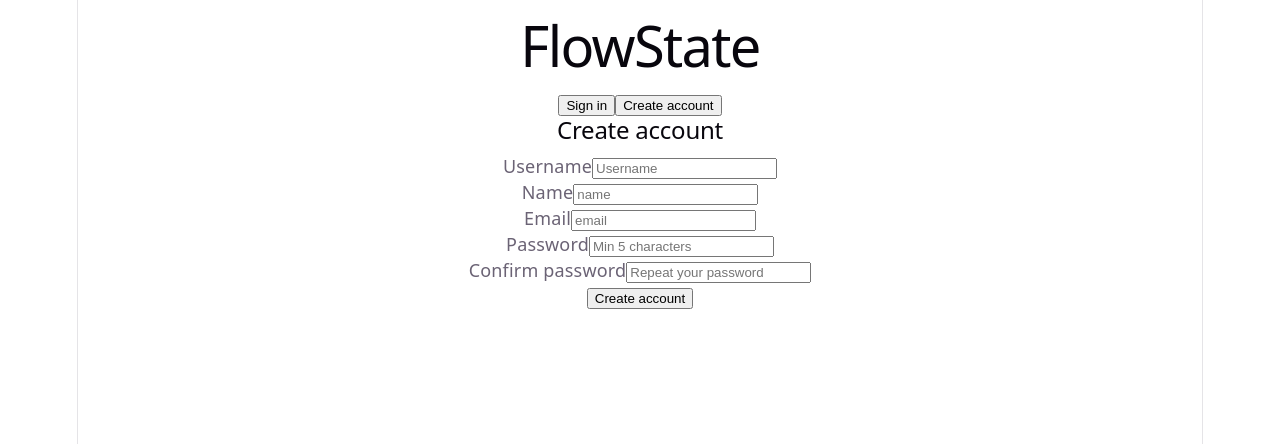
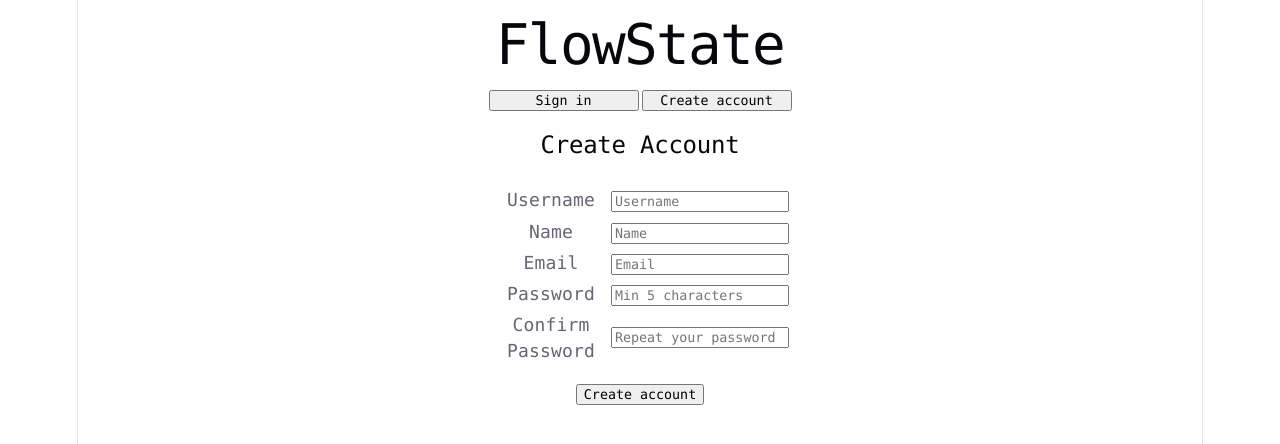
Before and after one commit to qmcco/2830_Final_Project_FlowState, a React (Vite) app in the folder git/2830_FlowState_MERN_Project/client/: page / in a window 1280 px wide. Both pictures are taken after typing "name@example.com", "Sample" into the empty fields and a click on the button "Create account". Shown: the top 444 px of the page. Built offline with nearby package versions, Linux system fonts and the light colour scheme.

Commit message:
(5/3/2026) - Styling Changes, Added Delete Button To Tasks
Various styling changes in App.css. Added delete button to tasks, allowing users to delete them.

```diff
--- a/git/2830_FlowState_MERN_Project/client/src/App.css
+++ b/git/2830_FlowState_MERN_Project/client/src/App.css
@@ -1,201 +1,69 @@
-.counter {
-  font-size: 16px;
-  padding: 5px 10px;
-  border-radius: 5px;
-  color: var(--accent);
-  background: var(--accent-bg);
-  border: 2px solid transparent;
-  transition: border-color 0.3s;
-  margin-bottom: 24px;
 
-  &:hover {
-    border-color: var(--accent-border);
-  }
-  &:focus-visible {
-    outline: 2px solid var(--accent);
-    outline-offset: 2px;
-  }
+
+/*NON DEFAULT CODE*/
+
+* {
+  font-family: Lucida Console, Monaco, monospace;
 }
 
-.hero {
-  position: relative;
-
-  .base,
-  .framework,
-  .vite {
-    inset-inline: 0;
-    margin: 0 auto;
-  }
-
-  .base {
-    width: 170px;
-    position: relative;
-    z-index: 0;
-  }
-
-  .framework,
-  .vite {
-    position: absolute;
-  }
-
-  .framework {
-    z-index: 1;
-    top: 34px;
-    height: 28px;
-    transform: perspective(2000px) rotateZ(300deg) rotateX(44deg) rotateY(39deg)
-      scale(1.4);
-  }
-
-  .vite {
-    z-index: 0;
-    top: 107px;
-    height: 26px;
-    width: auto;
-    transform: perspective(2000px) rotateZ(300deg) rotateX(40deg) rotateY(39deg)
-      scale(0.8);
-  }
+.landingbar {
+  display: flex;
+  flex-direction: row;
+  justify-content: center;
+  gap: 3px;
+  margin: 20px;
 }
 
-#center {
+.landingbutton {
+  min-width: 150px;
+}
+
+.form {
   display: flex;
   flex-direction: column;
-  gap: 25px;
-  place-content: center;
-  place-items: center;
-  flex-grow: 1;
-
-  @media (max-width: 1024px) {
-    padding: 32px 20px 24px;
-    gap: 18px;
-  }
+  justify-content: center;
+  align-items: center;
 }
 
-#next-steps {
+.inputform {
   display: flex;
-  border-top: 1px solid var(--border);
-  text-align: left;
-
-  & > div {
-    flex: 1 1 0;
-    padding: 32px;
-    @media (max-width: 1024px) {
-      padding: 24px 20px;
-    }
-  }
-
-  .icon {
-    margin-bottom: 16px;
-    width: 22px;
-    height: 22px;
-  }
-
-  @media (max-width: 1024px) {
-    flex-direction: column;
-    text-align: center;
-  }
+  flex-direction: column;
+  align-items: flex-start;
+  gap: 5px;
+  margin: 20px;
 }
 
-#docs {
-  border-right: 1px solid var(--border);
-
-  @media (max-width: 1024px) {
-    border-right: none;
-    border-bottom: 1px solid var(--border);
-  }
+.inputdiv {
+  display: flex;
+  align-items: center;
 }
 
-#next-steps ul {
-  list-style: none;
-  padding: 0;
-  display: flex;
-  gap: 8px;
-  margin: 32px 0 0;
-
-  .logo {
-    height: 18px;
-  }
-
-  a {
-    color: var(--text-h);
-    font-size: 16px;
-    border-radius: 6px;
-    background: var(--social-bg);
-    display: flex;
-    padding: 6px 12px;
-    align-items: center;
-    gap: 8px;
-    text-decoration: none;
-    transition: box-shadow 0.3s;
-
-    &:hover {
-      box-shadow: var(--shadow);
-    }
-    .button-icon {
-      height: 18px;
-      width: 18px;
-    }
-  }
-
-  @media (max-width: 1024px) {
-    margin-top: 20px;
-    flex-wrap: wrap;
-    justify-content: center;
-
-    li {
-      flex: 1 1 calc(50% - 8px);
-    }
-
-    a {
-      width: 100%;
-      justify-content: center;
-      box-sizing: border-box;
-    }
-  }
+.inputlabel {
+  display: inline-block;
+  width: 120px;
 }
-
-#spacer {
-  height: 88px;
-  border-top: 1px solid var(--border);
-  @media (max-width: 1024px) {
-    height: 48px;
-  }
-}
-
-.ticks {
-  position: relative;
-  width: 100%;
-
-  &::before,
-  &::after {
-    content: '';
-    position: absolute;
-    top: -4.5px;
-    border: 5px solid transparent;
-  }
-
-  &::before {
-    left: 0;
-    border-left-color: var(--border);
-  }
-  &::after {
-    right: 0;
-    border-right-color: var(--border);
-  }
-}
-
-/*NON DEFAULT CODE*/
 
 .column {
   padding: 10px;
   border: 2px solid white;
   border-radius: 8px;
   width: 300px;
+  min-height: 200px;
 }
 
-.tasklist {
-  border: 2px solid white;
-  border-radius: 8px;
-  min-height: 200px;
+.columntext {
+  color: white;
+  font-weight: bold;
+  font-size: large;
+}
+
+.taskboard {
+  display: flex;
+  flex-direction: row;
+  justify-content: center;
+  gap: 25px;
+  margin-bottom: 50px;
+  margin-top: 50px;
 }
 
 .task {
@@ -203,5 +71,6 @@
   padding: 10px;
   margin-bottom: 10px;
   border-radius: 6px;
+  min-height: 50px;
   box-shadow: 0 1px 3px rgba(0,0,0,0.2);
 }
--- a/git/2830_FlowState_MERN_Project/client/src/LandingPage.jsx
+++ b/git/2830_FlowState_MERN_Project/client/src/LandingPage.jsx
@@ -15,9 +15,9 @@ export default function LandingPage({ onAuth, onSwitch }) {
     <div>
       <h1>FlowState</h1>
       <main>
-          <div>
-            <button onClick={() => switchMode("login")}>Sign in</button>
-            <button onClick={() => switchMode("register")}>Create account</button>
+          <div className="landingbar">
+            <button className="landingbutton" onClick={() => switchMode("login")}>Sign in</button>
+            <button className="landingbutton" onClick={() => switchMode("register")}>Create account</button>
           </div>
           <div>
             {mode === "login" ? (
--- a/git/2830_FlowState_MERN_Project/client/src/LoginForm.jsx
+++ b/git/2830_FlowState_MERN_Project/client/src/LoginForm.jsx
@@ -53,7 +53,7 @@ export default function LoginForm({ onAuth, onSwitch }) {
   };
 
   return (
-    <form onSubmit={handleSubmit} noValidate>
+    <form className="form" onSubmit={handleSubmit} noValidate>
       <h2>Welcome</h2>
       {apiError && (
         <span>{apiError}</span>
@@ -62,9 +62,9 @@ export default function LoginForm({ onAuth, onSwitch }) {
         <span>{apiSuccess}</span>
       )}
 
-
+      <div className="inputform">
         <div>
-        <label>Email </label>
+          <label className="inputlabel">Email </label>
           <input
             id="email"
             type="text"
@@ -76,7 +76,7 @@ export default function LoginForm({ onAuth, onSwitch }) {
           {errors.email && <span> {errors.email}</span>}
         </div>
         <div>
-        <label>Password </label>
+          <label className="inputlabel">Password </label>
           <input
             type="text"
             id="password"
@@ -87,6 +87,7 @@ export default function LoginForm({ onAuth, onSwitch }) {
           />
           {errors.password && <span> {errors.password}</span>}
         </div>
+      </div>
       <button type="submit">Sign in</button>
     </form>
   );
--- a/git/2830_FlowState_MERN_Project/client/src/RegisterForm.jsx
+++ b/git/2830_FlowState_MERN_Project/client/src/RegisterForm.jsx
@@ -70,8 +70,8 @@ export default function RegisterForm({ onAuth, onSwitch }) {
   };
 
   return (
-    <form onSubmit={handleSubmit} noValidate>
-      <h2>Create account</h2>
+    <form className="form" onSubmit={handleSubmit} noValidate>
+      <h2>Create Account</h2>
       {apiError && (
         <span>{apiError}</span>
       )}
@@ -79,8 +79,9 @@ export default function RegisterForm({ onAuth, onSwitch }) {
         <span>{apiSuccess}</span>
       )}
 
+      <div className="inputform">
         <div>
-        <label>Username</label>
+          <label className="inputlabel">Username </label>
           <input
             id="uname"
             type="text"
@@ -93,11 +94,11 @@ export default function RegisterForm({ onAuth, onSwitch }) {
         </div>
 
         <div>
-        <label>Name</label>
+          <label className="inputlabel">Name </label>
           <input
             id="name"
             type="text"
-          placeholder="name"
+            placeholder="Name"
             value={formData.name}
             onChange={handleChange}
             autoComplete="name"
@@ -106,11 +107,11 @@ export default function RegisterForm({ onAuth, onSwitch }) {
         </div>
 
         <div>
-        <label>Email</label>
+          <label className="inputlabel">Email </label>
           <input
             id="email"
             type="text"
-          placeholder="email"
+            placeholder="Email"
             value={formData.email}
             onChange={handleChange}
             autoComplete="email"
@@ -119,7 +120,7 @@ export default function RegisterForm({ onAuth, onSwitch }) {
         </div>
 
         <div>
-        <label>Password</label>
+          <label className="inputlabel">Password </label>
           <input
             id="password"
             type="text"
@@ -130,8 +131,8 @@ export default function RegisterForm({ onAuth, onSwitch }) {
           />
           {errors.password && <span> {errors.password}</span>}
         </div>
-      <div>
-        <label>Confirm password</label>
+        <div className="inputdiv">
+          <label className="inputlabel">Confirm Password </label>
           <input
             id="confirmPassword"
             type="text"
@@ -142,6 +143,7 @@ export default function RegisterForm({ onAuth, onSwitch }) {
           />
           {errors.confirmPassword && <span> {errors.confirmPassword}</span>}
         </div>
+      </div>
       <button type="submit">Create account</button>
     </form>
   );
--- a/git/2830_FlowState_MERN_Project/client/src/index.css
+++ b/git/2830_FlowState_MERN_Project/client/src/index.css
@@ -68,7 +68,6 @@ body {
 
 h1,
 h2 {
-  font-family: var(--heading);
   font-weight: 500;
   color: var(--text-h);
 }
@@ -97,7 +96,6 @@ p {
 
 code,
 .counter {
-  font-family: var(--mono);
   display: inline-flex;
   border-radius: 4px;
   color: var(--text-h);
```
Also changed, not shown: git/2830_FlowState_MERN_Project/client/src/Dashboard.jsx (+37 -10 lines). Lines whose indentation alone changed are shown as unchanged.
